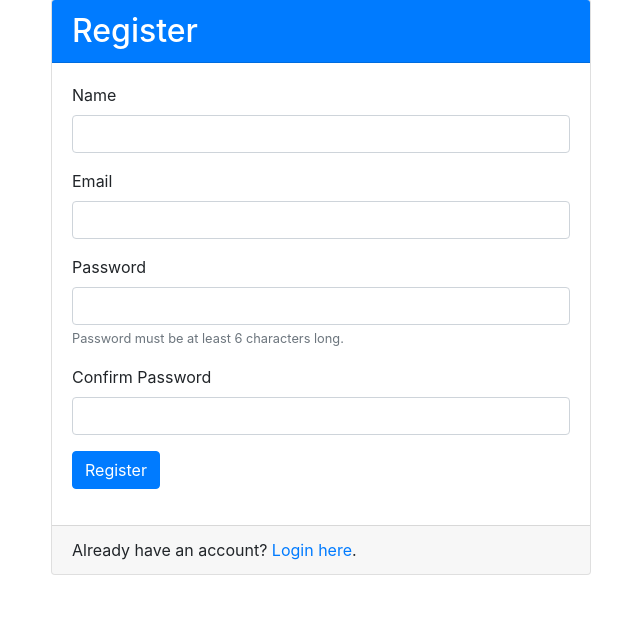
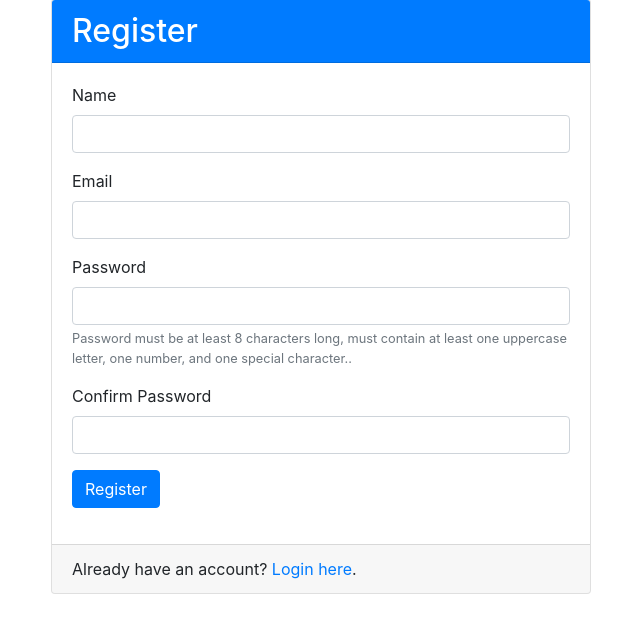
Before and after one commit to marvalkrystof/Event-Reservation-System, a PHP site: page /register.php in a window 1280 px wide. Shown: the part 81-715 px from the top of the page, without its empty margins (319-959 px from the left). Run offline with PHP 8.4, Linux system fonts and the light colour scheme.

Commit message:
password requirements changes

```diff
--- a/code/register.php
+++ b/code/register.php
@@ -41,10 +41,11 @@ if ($_SERVER['REQUEST_METHOD'] === 'POST') {
 
         if (empty($password)) {
             $errors[] = 'Password is required.';
-        } elseif (strlen($password) < 6) {
-            $errors[] = 'Password must be at least 6 characters long.';
+        } elseif (strlen($password) < 8) {
+            $errors[] = 'Password must be at least 8 characters long.';
+        } elseif (!preg_match('/^(?=.*[A-Z])(?=.*\d)(?=.*[!@#$%^&*]).+$/', $password)) {
+            $errors[] = 'Password must contain at least one uppercase letter, one number, and one special character.';
         }
-
         if ($password !== $confirmPassword) {
             $errors[] = 'Passwords do not match.';
         }
@@ -95,7 +96,7 @@ include 'views/header.php';
                         <div class="form-group">
                             <label for="password">Password</label>
                             <input type="password" id="password" name="password" class="form-control" required>
-                            <small class="form-text text-muted">Password must be at least 6 characters long.</small>
+                            <small class="form-text text-muted">Password must be at least 8 characters long, must contain at least one uppercase letter, one number, and one special character..</small>
                         </div>
 
                         <div class="form-group">
```
